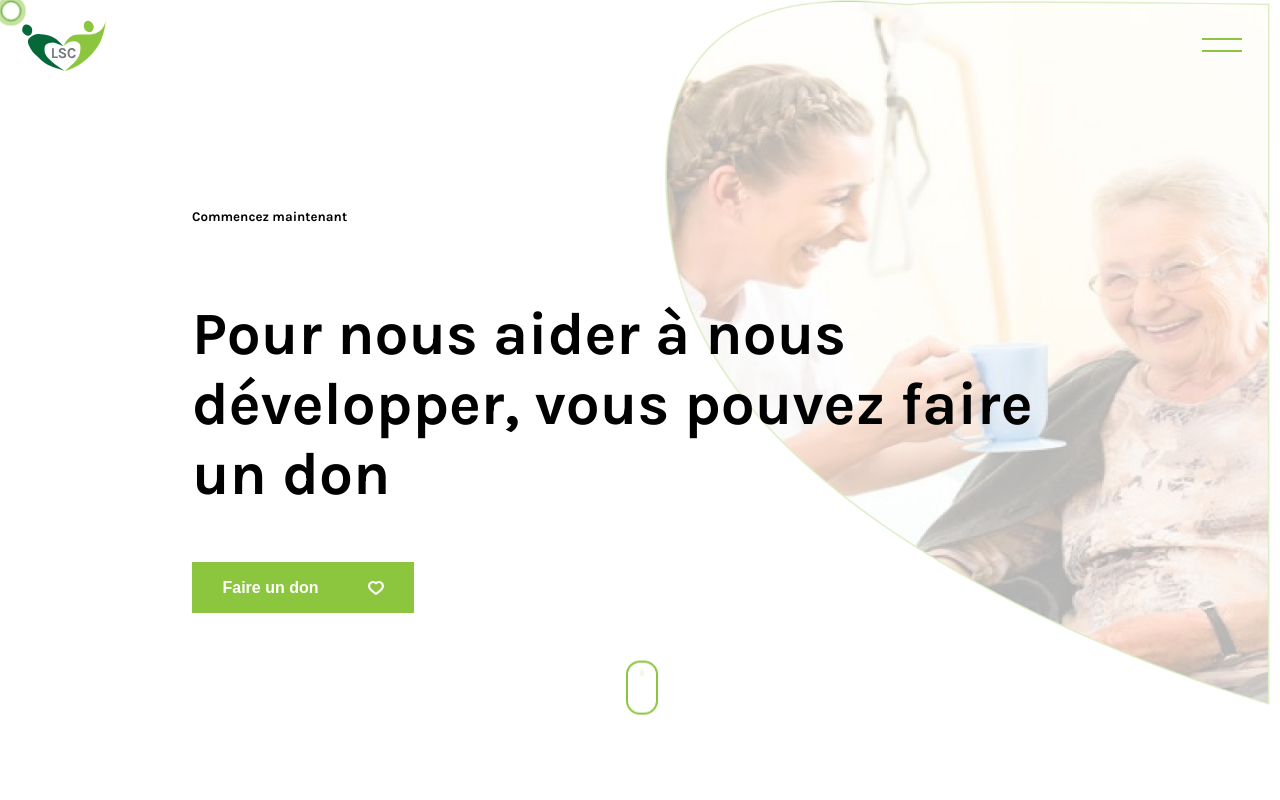
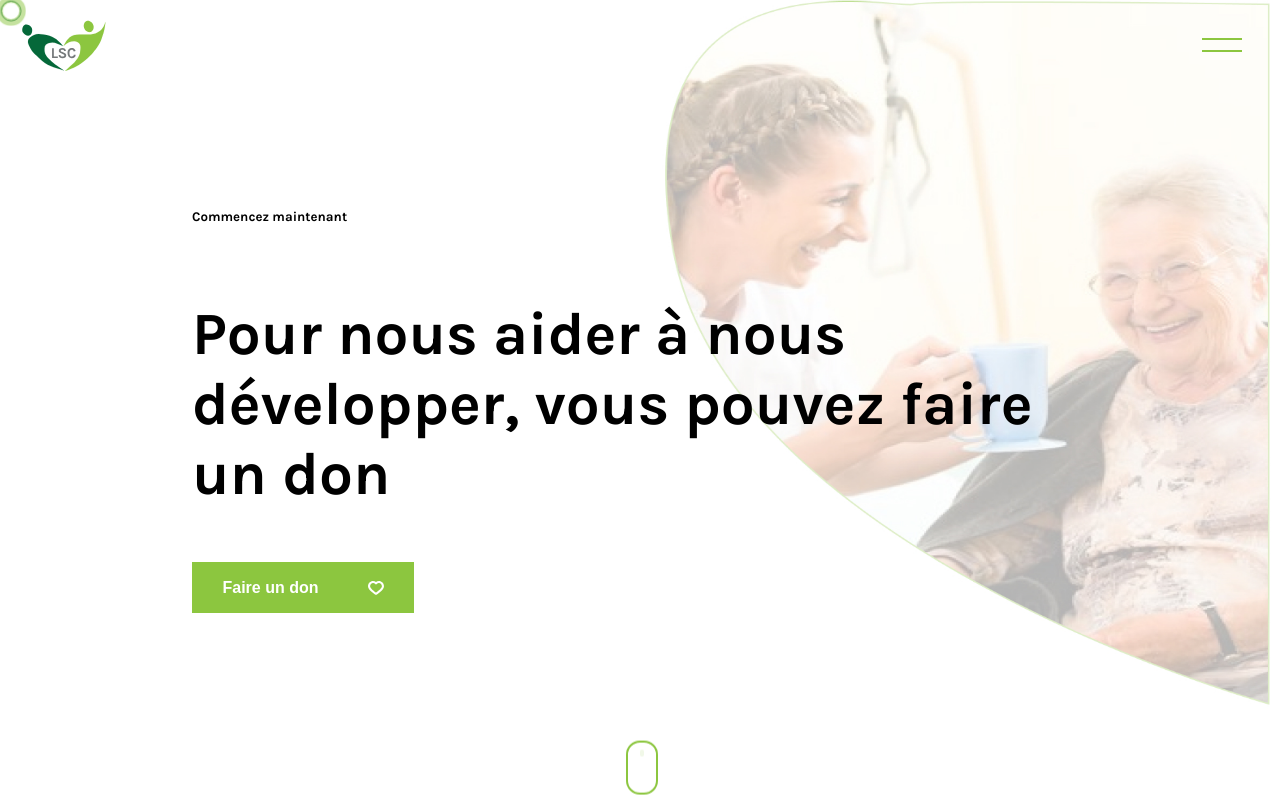
Before and after one commit to melvinDebot/Website-Association, a React (Create React App) app: page / in a window 1280 px wide. Shown: the top 800 px of the page. Built offline with nearby package versions, Linux system fonts and the light colour scheme.

Commit message:
add scroll

```diff
--- a/src/App.scss
+++ b/src/App.scss
@@ -182,7 +182,7 @@ a:hover{
 
 .aniWrap {
   position:absolute;
-  bottom:10%;
+  bottom:0%;
   left:50%;
   transform:translate(-50%,-10%);
   display: block;
```
